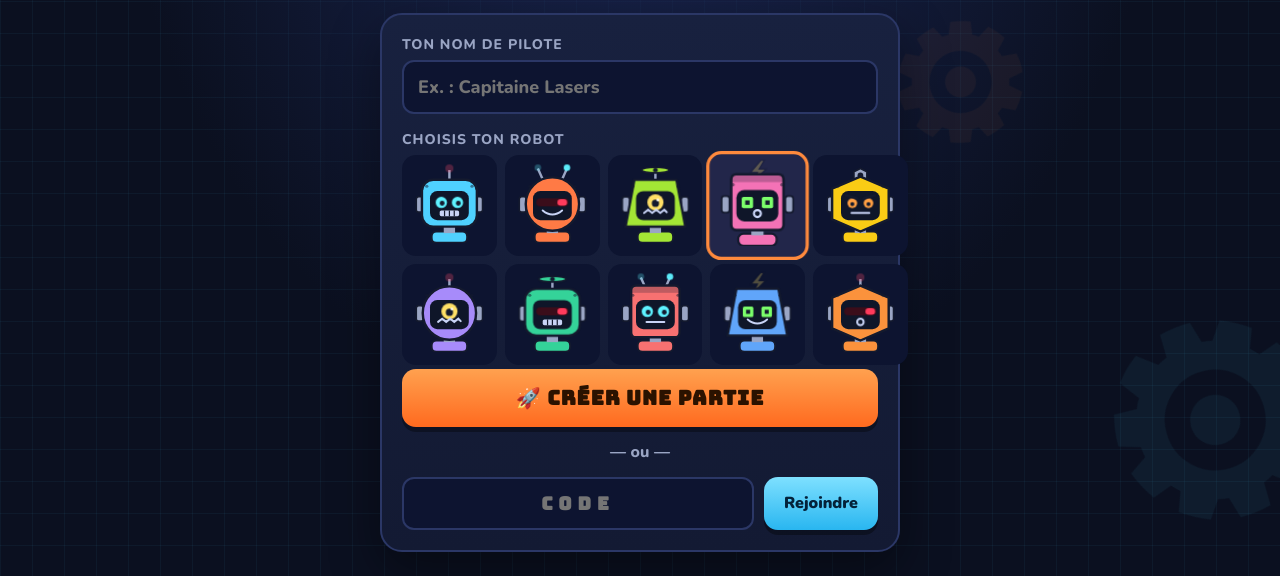
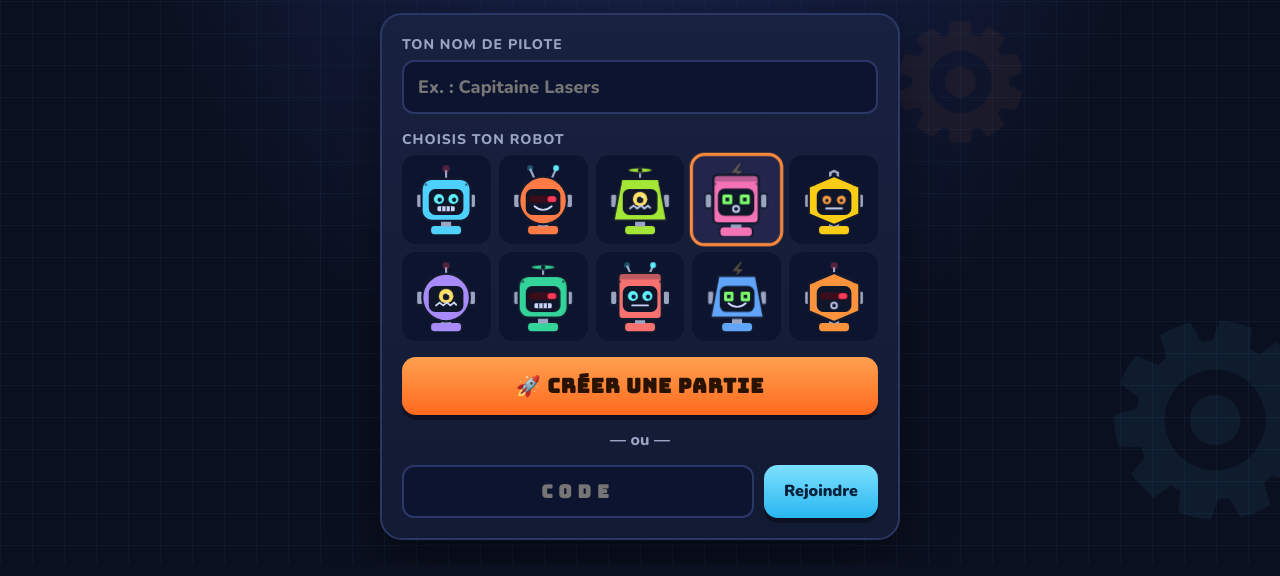
Before and after one commit to DG-OBS/skjo, a website: page public/index.html in a window 1280 px wide. Shown: the part 319-895 px from the top of the page. Drawn offline with nearby package versions, Linux system fonts and the light colour scheme.

Commit message:
Sélecteur de robots : la grille ne déborde plus du panneau (Safari inclus)
Co-Authored-By: Claude Opus 5.5 <noreply@anthropic.com>

```diff
--- a/public/style.css
+++ b/public/style.css
@@ -108,15 +108,15 @@ main { padding: 0 16px 24px; max-width: 1200px; margin: 0 auto; }
   background: #0d1430; font-size: 18px; outline: none; transition: border-color .2s, box-shadow .2s;
 }
 .field input:focus, .code-input:focus { border-color: var(--cyan); box-shadow: 0 0 0 4px rgba(79, 209, 255, .2); }
-.avatar-picker { display: grid; grid-template-columns: repeat(5, 1fr); gap: 8px; }
+.avatar-picker { display: grid; grid-template-columns: repeat(5, minmax(0, 1fr)); gap: 8px; }
 .avatar-opt {
-  aspect-ratio: 1; padding: 4px; border-radius: 14px; border: 3px solid transparent; background: #0d1430; cursor: pointer;
+  display: block; min-width: 0; width: 100%; padding: 6%; border-radius: 14px; border: 3px solid transparent; background: #0d1430; cursor: pointer;
   transition: transform .15s, border-color .15s;
 }
 .avatar-opt:hover { transform: scale(1.08) rotate(-4deg); }
-.avatar-opt.selected { border-color: var(--orange); background: #22264a; transform: scale(1.08); animation: selectedBounce .5s; }
+.avatar-opt.selected { border-color: var(--orange); background: #22264a; transform: scale(1.05); animation: selectedBounce .5s; }
 @keyframes selectedBounce { 40% { transform: scale(1.25) rotate(8deg); } }
-.avatar-opt .robot { width: 100%; height: 100%; }
+.avatar-opt .robot { display: block; width: 100%; height: auto; aspect-ratio: 1; }
 .or { text-align: center; color: var(--muted); margin: 14px 0; }
 .join-row { display: flex; gap: 10px; }
 .code-input { text-transform: uppercase; letter-spacing: 6px; text-align: center; font-family: 'Bungee', sans-serif; }
```
